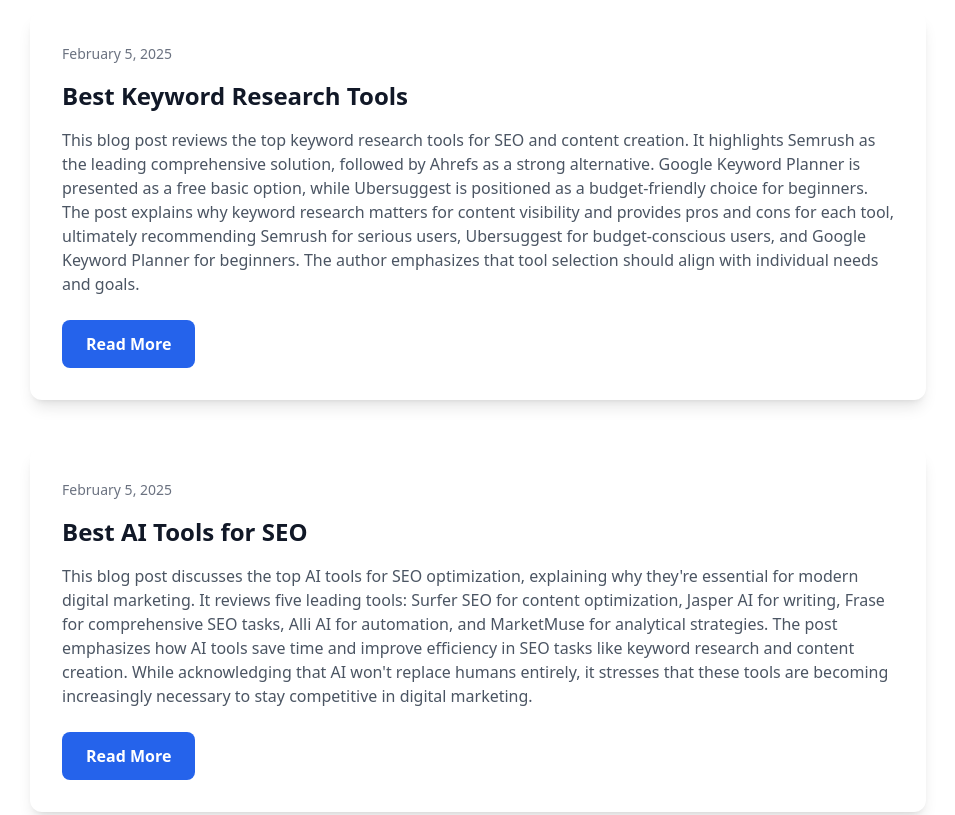
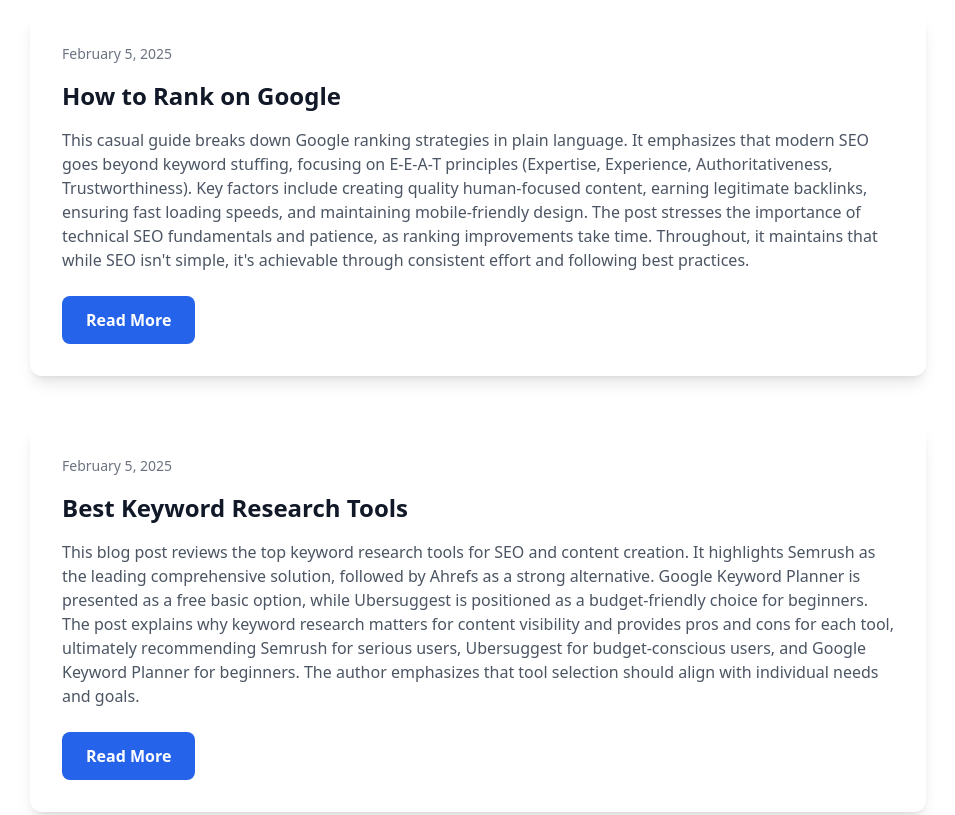
Before and after one commit to test-acc-12349/texas-web-design-2025-02-04-kqrkq, a plain HTML site: page blog.html in a window 1280 px wide. Shown: the part 620-1435 px from the top of the page, without its empty margins (162-1117 px from the left). Drawn offline with nearby package versions, Linux system fonts and the light colour scheme.

Commit message:
Update blog listing with how-to-rank-on-google-20250205-0gj.html

```diff
--- a/blog.html
+++ b/blog.html
@@ -36,14 +36,23 @@
             <div class="max-w-4xl mx-auto">
                 <article class="bg-white p-8 rounded-xl shadow-lg hover:shadow-xl transition-shadow duration-300 mb-12">
                     <div class="text-sm text-gray-500 mb-4">February 5, 2025</div>
-                    <h2 class="text-2xl font-bold mb-4 text-gray-900">Best Keyword Research Tools</h2>
-                    <p class="text-gray-600 mb-6">This blog post reviews the top keyword research tools for SEO and content creation. It highlights Semrush as the leading comprehensive solution, followed by Ahrefs as a strong alternative. Google Keyword Planner is presented as a free basic option, while Ubersuggest is positioned as a budget-friendly choice for beginners. The post explains why keyword research matters for content visibility and provides pros and cons for each tool, ultimately recommending Semrush for serious users, Ubersuggest for budget-conscious users, and Google Keyword Planner for beginners. The author emphasizes that tool selection should align with individual needs and goals.</p>
-                    <a href="https://test-acc-12349.github.io/texas-web-design-2025-02-04-kqrkq/blog/best-keyword-research-tools-20250205-loz.html" class="inline-block bg-blue-600 text-white px-6 py-3 rounded-lg font-semibold hover:bg-blue-700 transform hover:scale-105 transition-all duration-300">
+                    <h2 class="text-2xl font-bold mb-4 text-gray-900">How to Rank on Google</h2>
+                    <p class="text-gray-600 mb-6">This casual guide breaks down Google ranking strategies in plain language. It emphasizes that modern SEO goes beyond keyword stuffing, focusing on E-E-A-T principles (Expertise, Experience, Authoritativeness, Trustworthiness). Key factors include creating quality human-focused content, earning legitimate backlinks, ensuring fast loading speeds, and maintaining mobile-friendly design. The post stresses the importance of technical SEO fundamentals and patience, as ranking improvements take time. Throughout, it maintains that while SEO isn't simple, it's achievable through consistent effort and following best practices.</p>
+                    <a href="https://test-acc-12349.github.io/texas-web-design-2025-02-04-kqrkq/blog/how-to-rank-on-google-20250205-0gj.html" class="inline-block bg-blue-600 text-white px-6 py-3 rounded-lg font-semibold hover:bg-blue-700 transform hover:scale-105 transition-all duration-300">
                         Read More
                     </a>
                 </article>
 
                 <div class="grid grid-cols-1 gap-8">
+                    <article class="bg-white p-8 rounded-xl shadow-lg hover:shadow-xl transition-shadow duration-300">
+                        <div class="text-sm text-gray-500 mb-4">February 5, 2025</div>
+                        <h2 class="text-2xl font-bold mb-4 text-gray-900">Best Keyword Research Tools</h2>
+                        <p class="text-gray-600 mb-6">This blog post reviews the top keyword research tools for SEO and content creation. It highlights Semrush as the leading comprehensive solution, followed by Ahrefs as a strong alternative. Google Keyword Planner is presented as a free basic option, while Ubersuggest is positioned as a budget-friendly choice for beginners. The post explains why keyword research matters for content visibility and provides pros and cons for each tool, ultimately recommending Semrush for serious users, Ubersuggest for budget-conscious users, and Google Keyword Planner for beginners. The author emphasizes that tool selection should align with individual needs and goals.</p>
+                        <a href="https://test-acc-12349.github.io/texas-web-design-2025-02-04-kqrkq/blog/best-keyword-research-tools-20250205-loz.html" class="inline-block bg-blue-600 text-white px-6 py-3 rounded-lg font-semibold hover:bg-blue-700 transform hover:scale-105 transition-all duration-300">
+                            Read More
+                        </a>
+                    </article>
+
                     <article class="bg-white p-8 rounded-xl shadow-lg hover:shadow-xl transition-shadow duration-300">
                         <div class="text-sm text-gray-500 mb-4">February 5, 2025</div>
                         <h2 class="text-2xl font-bold mb-4 text-gray-900">Best AI Tools for SEO</h2>
```
